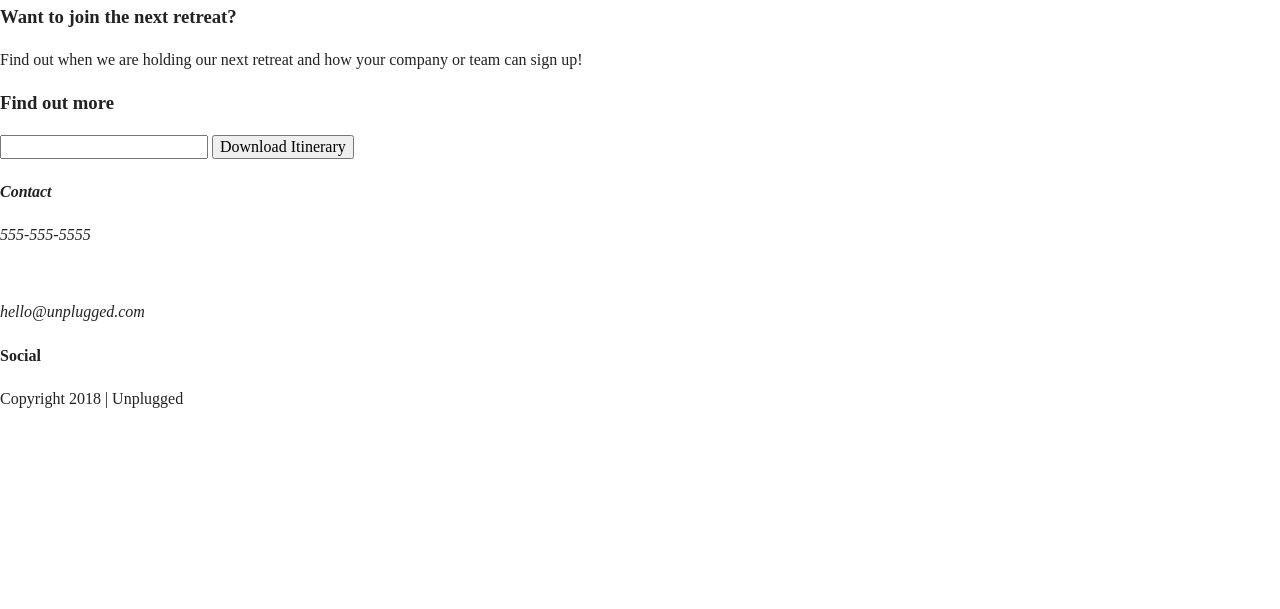
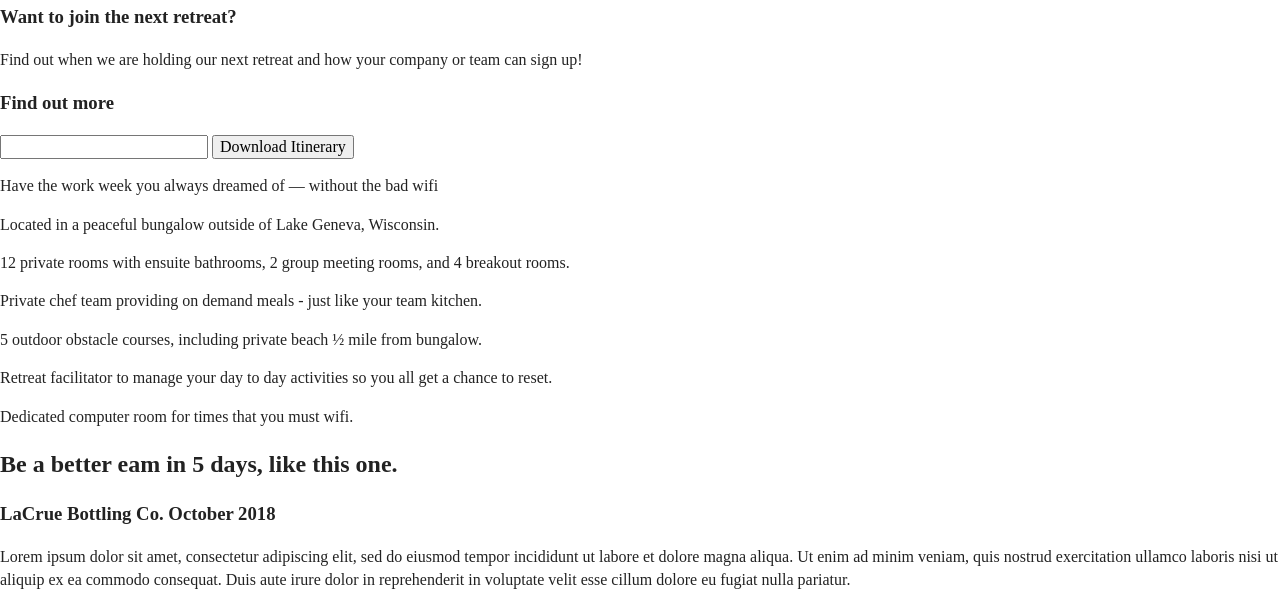
Before and after one commit to jongran78/unplugged-retreat-website, a plain HTML site: page html5-boilerplate_v7.3.0/index.html in a window 1280 px wide. Shown: the part 168-777 px from the top of the page. Drawn offline with nearby package versions, Linux system fonts and the light colour scheme.

Commit message:
HTML sturcture added

```diff
--- a/html5-boilerplate_v7.3.0/index.html
+++ b/html5-boilerplate_v7.3.0/index.html
@@ -39,7 +39,7 @@
       <div class="content-wrapper">
         <h1>Retreat from the desk, return refreshed.</h1>
       </div>
-    </section>
+    </section> <!-- END Hero Area -->
 
     <aside>
       <div class="content-wrapper">
@@ -54,8 +54,71 @@
           <input type="text" name="name" vlaue="name@email.com">
           <input type="button" value="Download Itinerary">
         </div>
-      </div> <!-- aside content wrapper ends -->
+      </div> <!-- END Aside Content Wrapper -->
     </aside>
+
+    <section class="features">
+      <div class="content-wrapper">
+        <article>
+          <p class="features-item-description">Have the work week you always
+            dreamed of — without the bad wifi</p>
+        </article>
+        <article>
+          <p class="fontawesome-icon"></p>
+          <p class="features-item-description">Located in a peaceful bungalow
+            outside of Lake Geneva, Wisconsin.
+          </p>
+        </article>
+        <article>
+          <p class="fontawesome-icon"></p>
+          <p class="features-item-description">12 private rooms with ensuite bathrooms,
+            2 group meeting rooms, and 4 breakout rooms.
+          </p>
+        </article>
+        <article>
+          <p class="fontawesome-icon"></p>
+          <p class="features-item-description">Private chef team providing on demand
+            meals - just like your team kitchen.
+          </p>
+        </article>
+        <article>
+          <p class="fontawesome-icon"></p>
+          <p class="features-item-description">5 outdoor obstacle courses,
+            including private beach ½ mile from bungalow.
+          </p>
+        </article>
+        <article>
+          <p class="fontawesome-icon"></p>
+          <p class="features-item-description">
+            Retreat facilitator to manage your day to day activities so you
+            all get a chance to reset.
+          </p>
+        </article>
+        <article>
+          <p class="fontawesome-icon"></p>
+          <p class="features-item-description">
+            Dedicated computer room for times that you must wifi.
+          </p>
+        </article>
+      </div> <!-- END Features wrapper -->
+    </section>
+
+    <section class="reviews">
+      <div class="content-wrapper">
+        <h2>Be a better eam in 5 days, like this one.</h2>
+        <article>
+          <div>
+            <h3>LaCrue Bottling Co. October 2018</h3>
+            <p>
+            Lorem ipsum dolor sit amet, consectetur adipiscing elit, sed do eiusmod tempor incididunt ut labore et
+            dolore magna aliqua. Ut enim ad minim veniam, quis nostrud exercitation ullamco laboris nisi ut aliquip
+            ex ea commodo consequat. Duis aute irure dolor in reprehenderit in voluptate velit esse cillum dolore eu
+            fugiat nulla pariatur.
+            </p>
+          </div>
+        </article>
+      </div>
+    </section>
 
   </main> <!-- main wrapper -->
 
```
